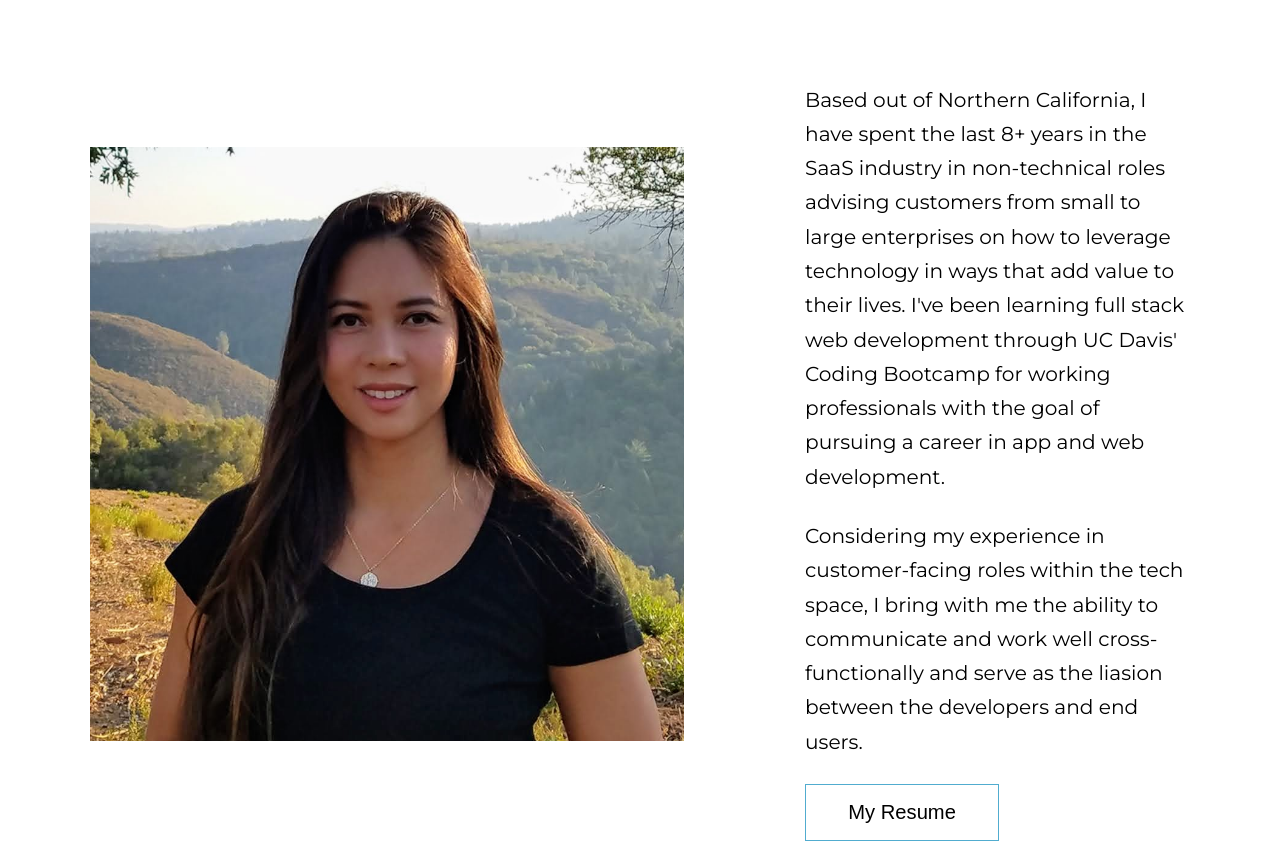
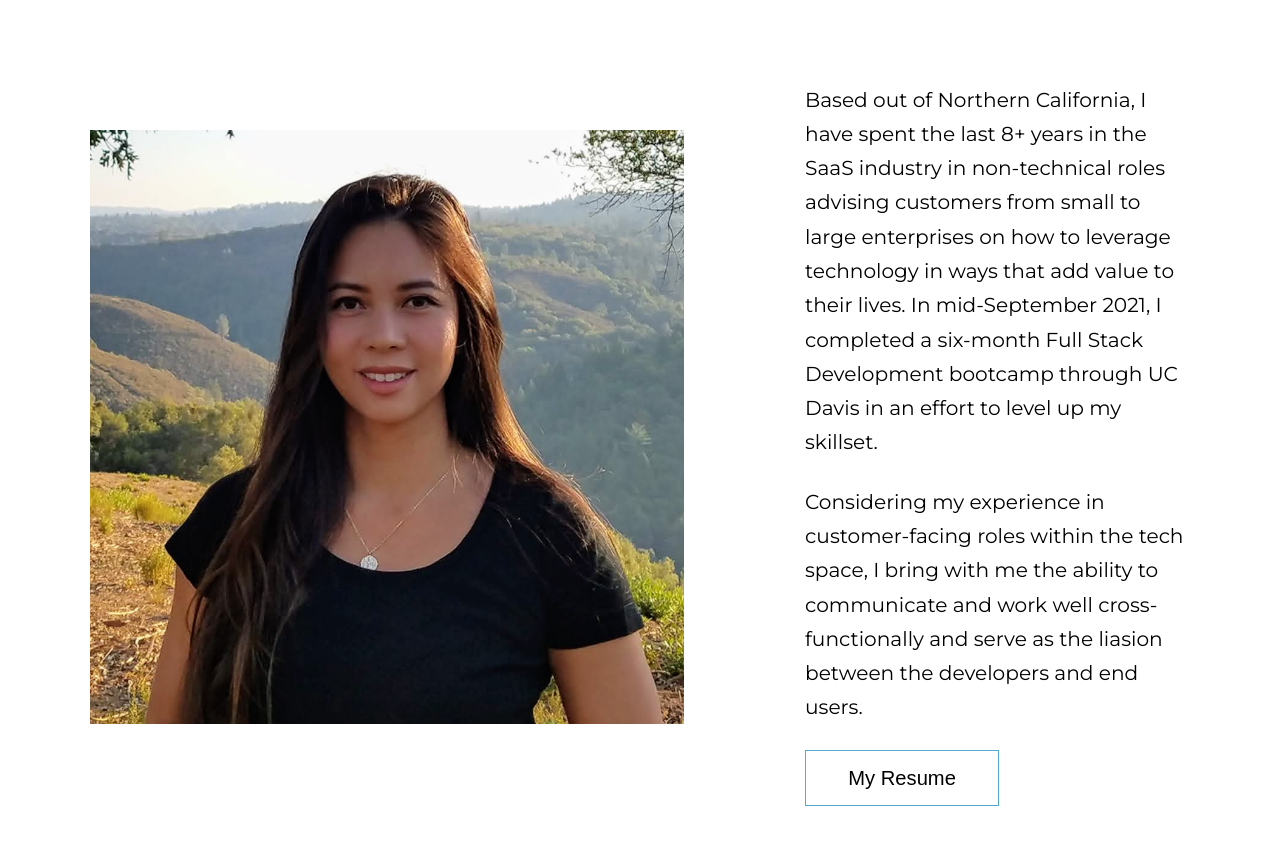
Before and after one commit to helloam/myportfolio, a plain HTML site: page index.html in a window 1280 px wide. Shown: the part 5482-6343 px from the top of the page. Drawn offline with Linux system fonts and the light colour scheme.

Commit message:
updates to About Me description

```diff
--- a/index.html
+++ b/index.html
@@ -199,8 +199,7 @@
             <p>
               Based out of Northern California, I have spent the last 8+ years in the SaaS industry in non-technical roles
               advising customers from small to large enterprises on how to leverage technology
-              in ways that add value to their lives. I've been learning full stack web development through
-              UC Davis' Coding Bootcamp for working professionals with the goal of pursuing a career in app and web development.</p>
+              in ways that add value to their lives. In mid-September 2021, I completed a six-month Full Stack Development bootcamp through UC Davis in an effort to level up my skillset.</p>
             </p>
             <p>Considering my experience in customer-facing roles within the tech space, I bring with me the ability to communicate and work well cross-functionally and serve as the liasion between the developers and end users. </p>
 
```
